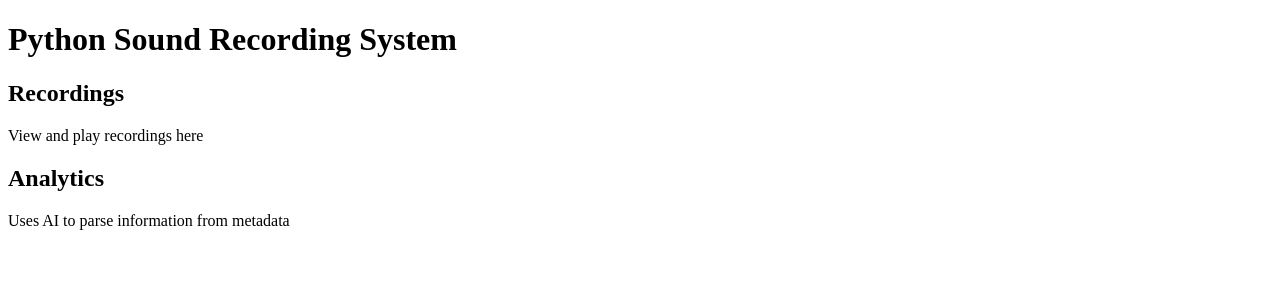
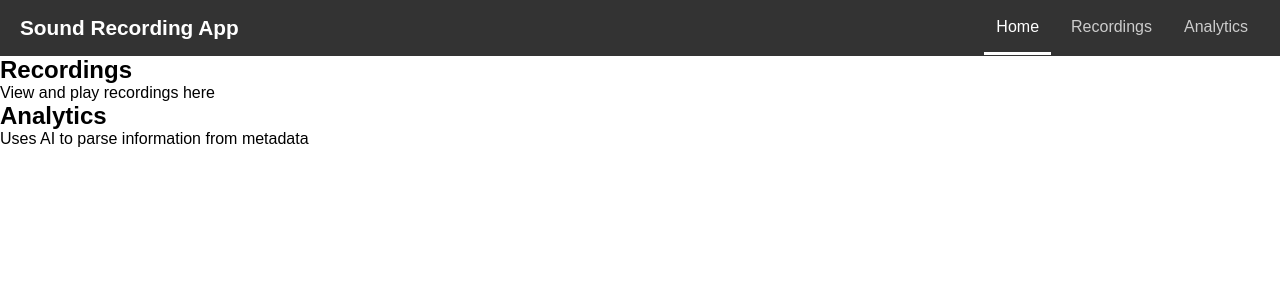
Before and after one commit to Rice-lab/sound_sensor, a FastAPI app: page / in a window 1280 px wide. Shown: the top 300 px of the page. Run offline with FastAPI, Linux system fonts and the light colour scheme.

Commit message:
- changed importing to be relative to home such that we only execute the code from home directory (more details in README) - added a .gitignore so that I don't have to commit unnecessary files - added the skeleton of the webapp with basic routes and a navbar

```diff
--- a/GDfile_upload.py
+++ /dev/null
@@ -1,2 +0,0 @@
-# Testing Google Drive upload
-from Google import
--- a/audio.py
+++ b/audio.py
@@ -10,7 +10,7 @@ CHANNELS = 1 if sys.platform == 'darwin' else 2
 RATE = 44100
 RECORD_SECONDS = 5
 
-with wave.open('recordings/test.wav', 'wb') as wf:
+with wave.open('google_drive/recordings/test1.wav', 'wb') as wf:
     p = pyaudio.PyAudio()
     wf.setnchannels(CHANNELS)
     wf.setsampwidth(p.get_sample_size(FORMAT))
--- /dev/null
+++ b/google_drive/drive_methods.py
@@ -0,0 +1,87 @@
+#===========================#
+#        Description        #
+#===========================#
+# Contains all the functions that use the Google Drive API
+import os
+from googleapiclient.http import MediaFileUpload
+
+# Import Create_Service from the local package module
+from .Google import Create_Service
+
+# Resolve paths relative to this module for robustness
+BASE_DIR = os.path.dirname(__file__)
+CLIENT_SECRET_FILE = os.path.join(BASE_DIR, 'credentials.json')
+API_NAME = 'drive'
+API_VERSION = 'v3'
+SCOPES = ['https://www.googleapis.com/auth/drive.file']
+
+service = Create_Service(CLIENT_SECRET_FILE, API_NAME, API_VERSION, SCOPES)
+
+# ID of 'Sound Sensor Project Data' folder in my Google Drive
+folder_id = '1APyRc2jRlgCXxGahNn2NbBI2EJf-2fEe'
+
+## seeing the methods available to the Google Drive service
+# print(dir(service))
+
+#===========================#
+#        File Upload        #
+#===========================#
+# Uploads a file from my local recordings directory into the designated Google Drive folder
+def file_upload(filename):
+    # Accept either a full path or a path relative to the project/recordings directory
+    # Normalize to an absolute file path
+    if os.path.isabs(filename):
+        filepath = filename
+    else:
+        # If the caller passes a path that already includes the recordings folder, use it
+        candidate = os.path.join(BASE_DIR, filename)
+        if os.path.exists(candidate):
+            filepath = candidate
+        else:
+            # Fallback to recordings/<filename>
+            filepath = os.path.join(BASE_DIR, 'recordings', os.path.basename(filename))
+
+    if not os.path.exists(filepath):
+        raise FileNotFoundError(f"File to upload not found: {filepath}")
+
+    file_metadata = {
+        'name': os.path.basename(filepath),
+        'parents': [folder_id]
+    }
+
+    media = MediaFileUpload(filepath, mimetype='audio/wav')
+    service.files().create(
+        body=file_metadata,
+        media_body=media,
+        fields='id'
+    ).execute()
+    print("File Successfully Uploaded!")
+
+
+#===========================#
+#        List Files         #
+#===========================#
+# Returns a list of the n most recent files from the recording
+def list_most_recent(n):
+    query =f"parents = '{folder_id}'"
+    response = service.files().list(q=query, fields="files(id, name, createdTime)").execute()
+    files = response.get('files', [])
+    nextPageToken = response.get('nextPageToken')
+
+    while nextPageToken:
+        response = service.files().list(q=query, pageToken=nextPageToken).execute()
+        files.extend(response.get('files'))
+        nextPageToken= response.get('nextPageToken')
+
+    # sort the files by createdTime
+    sorted_files = sorted(files, key=lambda x: x['createdTime'], reverse=True)
+
+    # get the 3 most recent files
+    recent_files = sorted_files[:n]
+    test = []
+
+    for files in recent_files:
+        test.append(files['name'])
+
+    # return a list of the desired number of files
+    return test
--- /dev/null
+++ b/test.py
@@ -0,0 +1,6 @@
+# file for testing what functions do - prolly gonna remove when
+# everything is done
+import datetime
+
+x = datetime.datetime.now()
+print(x.strftime("%b_%d_%Y_%H:%M:%S"))
--- a/webapp/main.py
+++ b/webapp/main.py
@@ -1,11 +1,20 @@
+#===========================#
+#        Description        #
+#===========================#
+# Main file that contains the webapp
+# App Initialization and Structure, (API) Endpoints
 from fastapi import FastAPI, Request
 from fastapi.templating import Jinja2Templates
+from fastapi.staticfiles import StaticFiles
+
+from pathlib import Path
+from google_drive.drive_methods import list_most_recent
 
 app = FastAPI()
+app.mount("/static", StaticFiles(directory=Path(__file__).parent /"static"), name="static")
+templates = Jinja2Templates(directory=Path(__file__).parent /"templates")
 
-templates = Jinja2Templates(directory="templates")
-
-# structure of the app
+# Required Lists
 headers: list[dict] = [
     {
         "title": "Recordings",
@@ -15,18 +24,40 @@ headers: list[dict] = [
         "title": "Analytics",
         "subheader": "Uses AI to parse information from metadata"
     }
-
 ]
 
+test = list_most_recent(3)
+
+#===========================#
+#        Endpoints          #
+#===========================#
 @app.get("/", include_in_schema=False)
 def home(request: Request):
     # third arg is the context dictionary, template can access anything in it
-    return templates.TemplateResponse(request, "home.html", {"headers": headers} )
+    return templates.TemplateResponse(request,
+                                      "home.html",
+                                      {"headers": headers, "title": "Home",
+                                       "test": test},)
 
 # temporarily we'll have 2 directories from home: Recordings and Analytics
 # can add more if need be
+@app.get("/recordings", include_in_schema=False)
+def recordings(request: Request):
+    return templates.TemplateResponse(request,
+                                      "recordings.html",
+                                      {"headers": headers, "title": "Home"},)
 
-# for api directories (JSON)
+@app.get("/analytics", include_in_schema=False)
+def analytics(request: Request):
+    return templates.TemplateResponse(request,
+                                      "analytics.html",
+                                      {"headers": headers, "title": "Home"},)
+
+
+#===========================#
+#       API Endpoints       #
+#===========================#
+# API Directories (json)
 @app.get("/api/temp")
 def temp():
     return headers
--- /dev/null
+++ b/webapp/static/main.css
@@ -0,0 +1,50 @@
+/* General Reset */
+* {
+    margin: 0;
+    padding: 0;
+    box-sizing: border-box;
+}
+
+body {
+    font-family: Arial, sans-serif;
+}
+
+/* Navbar */
+nav {
+    background-color: #333;
+    padding: 0 20px;
+    display: flex;
+    align-items: center;
+    justify-content: space-between;
+}
+
+nav .brand {
+    color: #fff;
+    font-size: 1.3rem;
+    font-weight: bold;
+    text-decoration: none;
+    padding: 16px 0;
+}
+
+nav ul {
+    list-style: none;
+    display: flex;
+    gap: 8px;
+}
+
+nav ul li a {
+    color: #ccc;
+    text-decoration: none;
+    padding: 16px 12px;
+    display: block;
+    transition: color 0.2s;
+}
+
+nav ul li a:hover {
+    color: #fff;
+}
+
+nav ul li a.active {
+    color: #fff;
+    border-bottom: 3px solid #fff;
+}
--- /dev/null
+++ b/webapp/templates/analytics.html
@@ -0,0 +1,4 @@
+{% extends "layout.html" %}
+{% block content %}
+
+{% endblock content %}
--- a/webapp/templates/home.html
+++ b/webapp/templates/home.html
@@ -1,13 +1,15 @@
-<!DOCTYPE html>
-<html>
-    <head>
-        <title>FastAPI test</title>
-    </head>
-    <body>
-        <h1>Python Sound Recording System</h1>
-        {% for header in headers %}
-            <h2>{{ header.title }}</h2>
-            <p>{{ header.subheader }}</p>
-        {% endfor %}
-    </body>
-</html>
+{% extends "layout.html" %}
+{% block content %}
+    {% for header in headers %}
+        <h2>{{ header.title }}</h2>
+        <p>{{ header.subheader }}</p>
+
+        {% if header.title == "Recordings" %}
+            <ul> <!-- displaying names -->
+                {% for x in test %}
+                    <li>{{x}}</li>
+                {% endfor %}
+            </ul>
+        {% endif %}
+    {% endfor %}
+{% endblock content %}
--- /dev/null
+++ b/webapp/templates/layout.html
@@ -0,0 +1,27 @@
+<!DOCTYPE html>
+<html>
+    <head>
+        <title>
+            {% if title %}
+                Sound Recording App - {{ title }}
+            {% else %}
+                Sound Recording App
+            {% endif %}
+        </title>
+        <link rel="stylesheet" href="/static/main.css">
+    </head>
+    <body>
+        <nav>
+            <a class="brand" href="/">Sound Recording App</a>
+            <ul>
+                <li><a href="/" class="{{'active' if request.url.path == '/'}}">Home</a></li>
+                <li><a href="/recordings" class="{{'active' if request.url.path == '/recordings'}}">Recordings</a></li>
+                <li><a href="/analytics" class="{{'active' if request.url.path == '/analytics'}}">Analytics</a></li>
+            </ul>
+        </nav>
+        <main>
+            {% block content %}
+            {% endblock content %}
+        </main>
+    </body>
+</html>
--- /dev/null
+++ b/webapp/templates/recordings.html
@@ -0,0 +1,6 @@
+{% extends "layout.html" %}
+{% block content %}
+    {% for header in headers %}
+        <h2>{{ header.title }}</h2>
+    {% endfor %}
+{% endblock content %}
```
Also changed, not shown: auto_record.py (+12 -15 lines), google_drive/Google.py (added, +54 -0 lines), google_drive/test.py (added, +80 -0 lines), 1 other file.
